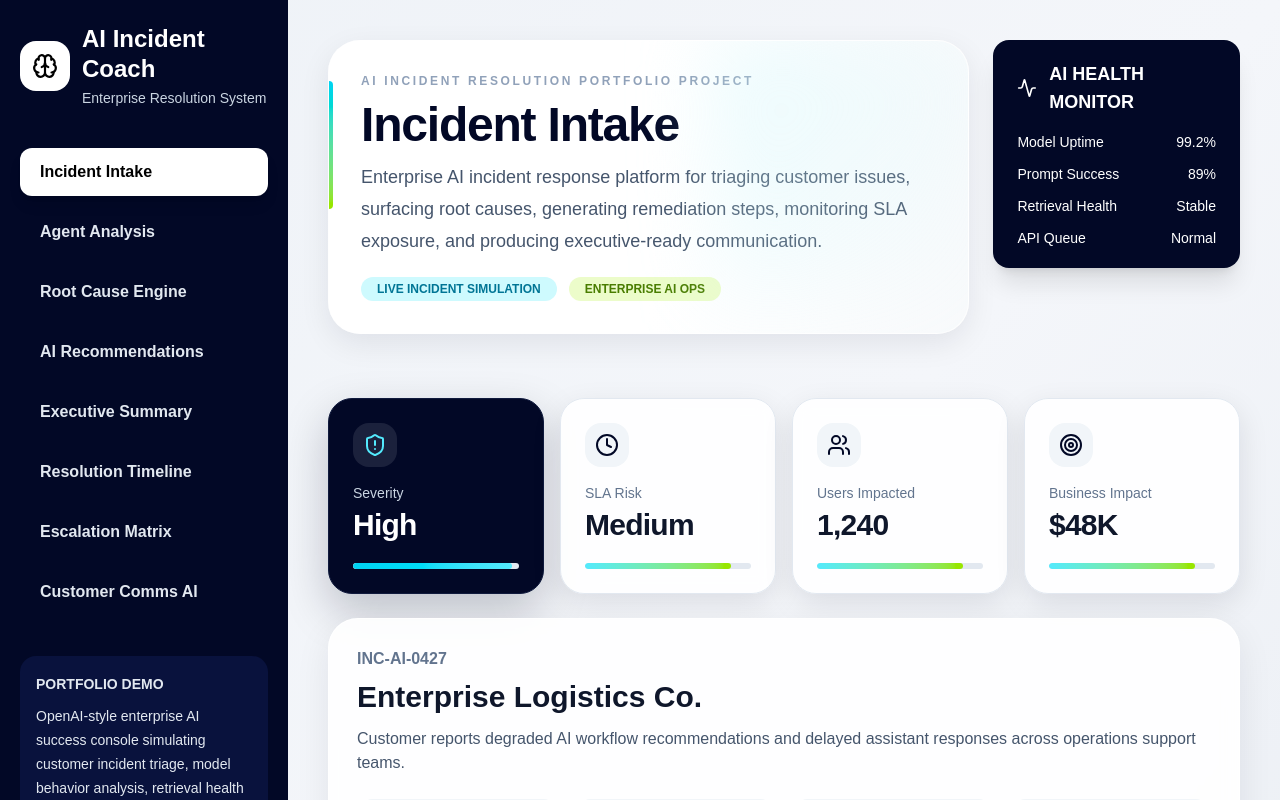
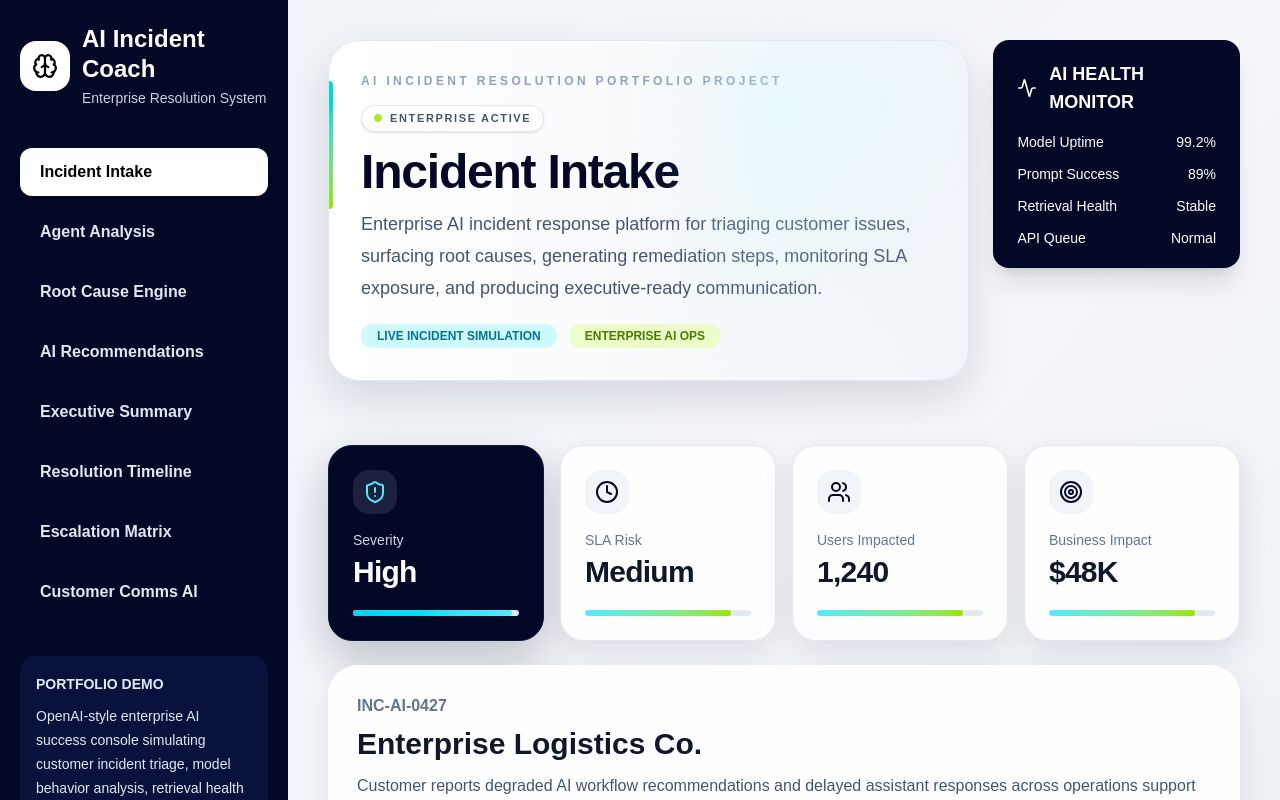
Before and after one commit to jtorres507-rgb/cf-ai-incident-coach-v2, a React (Vite) app: page / in a window 1280 px wide. Shown: the top 800 px of the page. Built offline with nearby package versions, Linux system fonts and the light colour scheme.

Commit message:
V11 Part1

```diff
--- a/src/App.jsx
+++ b/src/App.jsx
@@ -187,13 +187,18 @@ function InfoCard({ title, value }) {
 }
 function PageHeader({ title, subtitle }) {
   return (
-    <div className="mb-8 rounded-[32px] bg-gradient-to-r from-white via-white to-slate-50 border border-white/80 p-8 shadow-[0_10px_30px_rgba(2,8,32,0.08)] relative overflow-hidden">
+    <div className="relative overflow-hidden mb-8 rounded-[32px] bg-gradient-to-r from-white via-slate-50 to-slate-100 border border-slate-200 p-8 shadow-[0_18px_45px_rgba(2,8,32,0.12)]">
       <div className="absolute left-0 top-10 h-32 w-1 rounded-r-full bg-gradient-to-b from-cyan-400 to-lime-400"></div>
       <div className="absolute right-0 top-0 w-64 h-64 bg-gradient-to-br from-cyan-100/40 to-transparent blur-2xl"></div>
-      <p className="text-xs font-bold tracking-[0.22em] text-slate-400 uppercase mb-3">
+      <p className="text-xs font-bold tracking-[0.28em] text-slate-400 uppercase mb-4">
         AI Incident Resolution Portfolio Project
       </p>
-
+    <div className="mb-4 inline-flex items-center gap-2 px-3 py-1 rounded-full bg-white border border-slate-200 shadow-sm">
+      <span className="h-2 w-2 rounded-full bg-lime-400 animate-pulse"></span>
+      <span className="text-[11px] font-bold text-slate-600 uppercase tracking-[0.15em]">
+        Enterprise Active
+      </span>
+    </div>
       <h1 className="text-5xl font-black tracking-tight text-[#020826] mb-3">
         {title}
       </h1>
```
